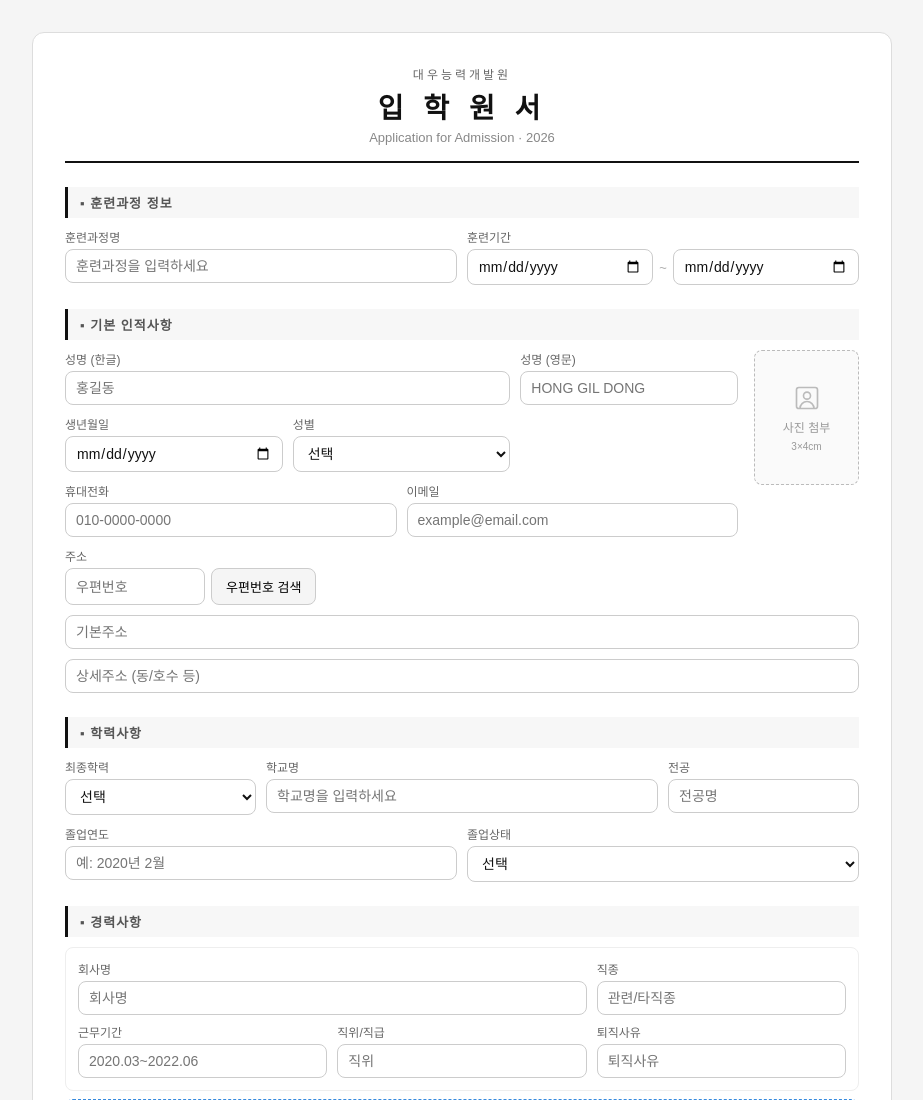
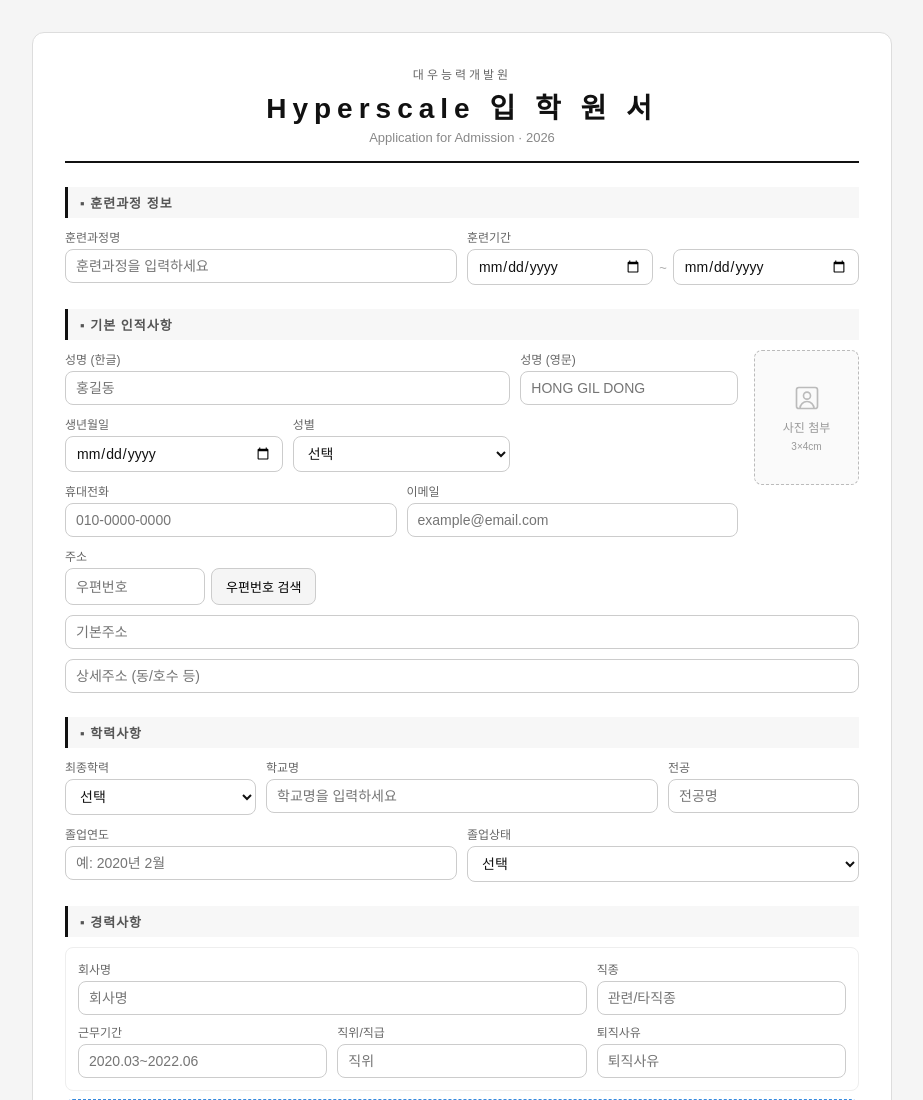
Before and after one commit to keemrayjay-svg/raykay, a plain HTML site: page daewoo-form/index.html in a window 1280 px wide. Shown: the top 1100 px of the page, without its empty margins (178-1101 px from the left). Drawn offline with Linux system fonts and the light colour scheme.

Commit message:
Update index.html

```diff
--- a/daewoo-form/index.html
+++ b/daewoo-form/index.html
@@ -177,7 +177,7 @@ html:has(body.pdf-mode) {
 <div class="wrap">
   <div class="hdr">
     <div class="org">대우능력개발원</div>
-    <h1>입 학 원 서</h1>
+    <h1>Hyperscale 입 학 원 서</h1>
     <p>Application for Admission · 2026</p>
   </div>
 
```
